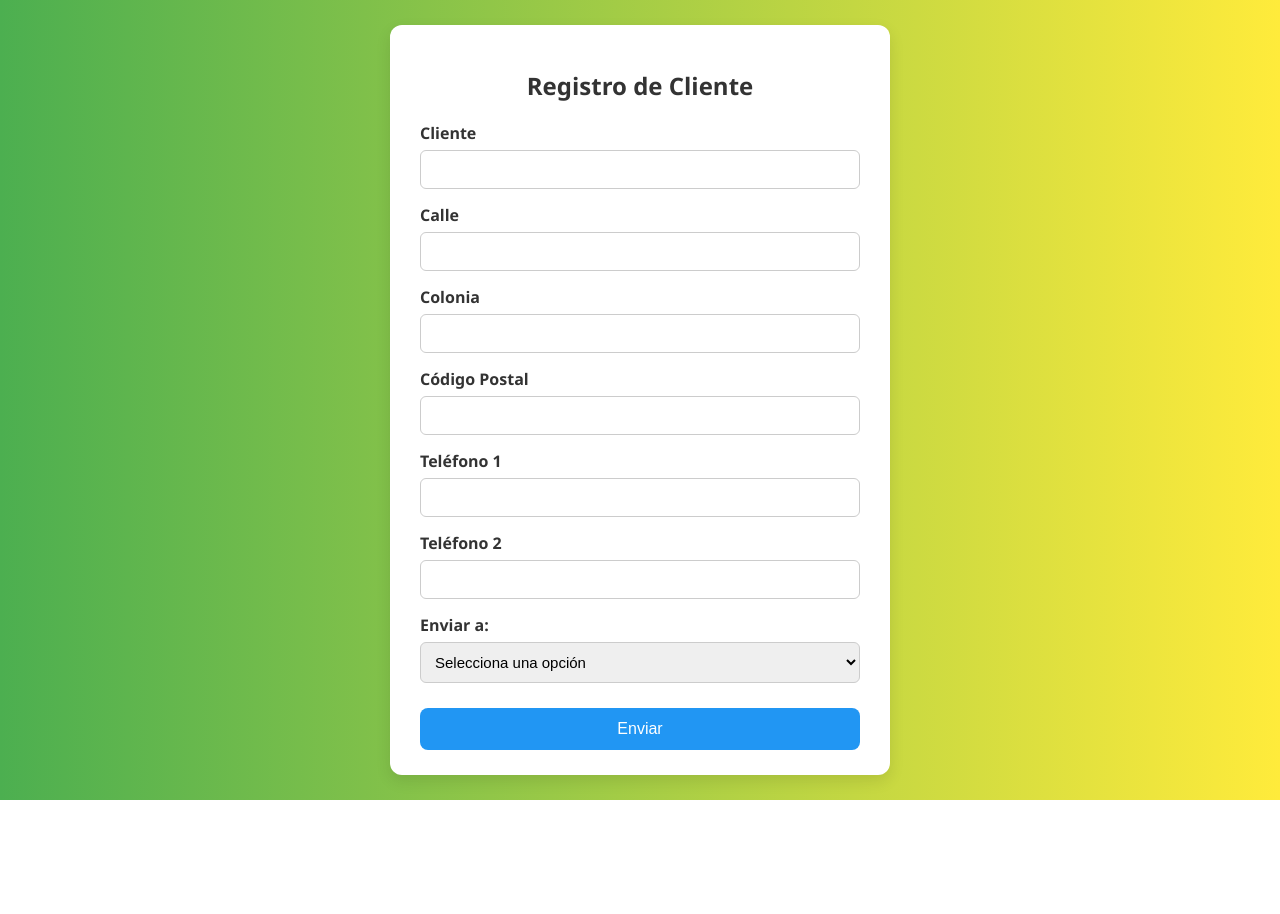
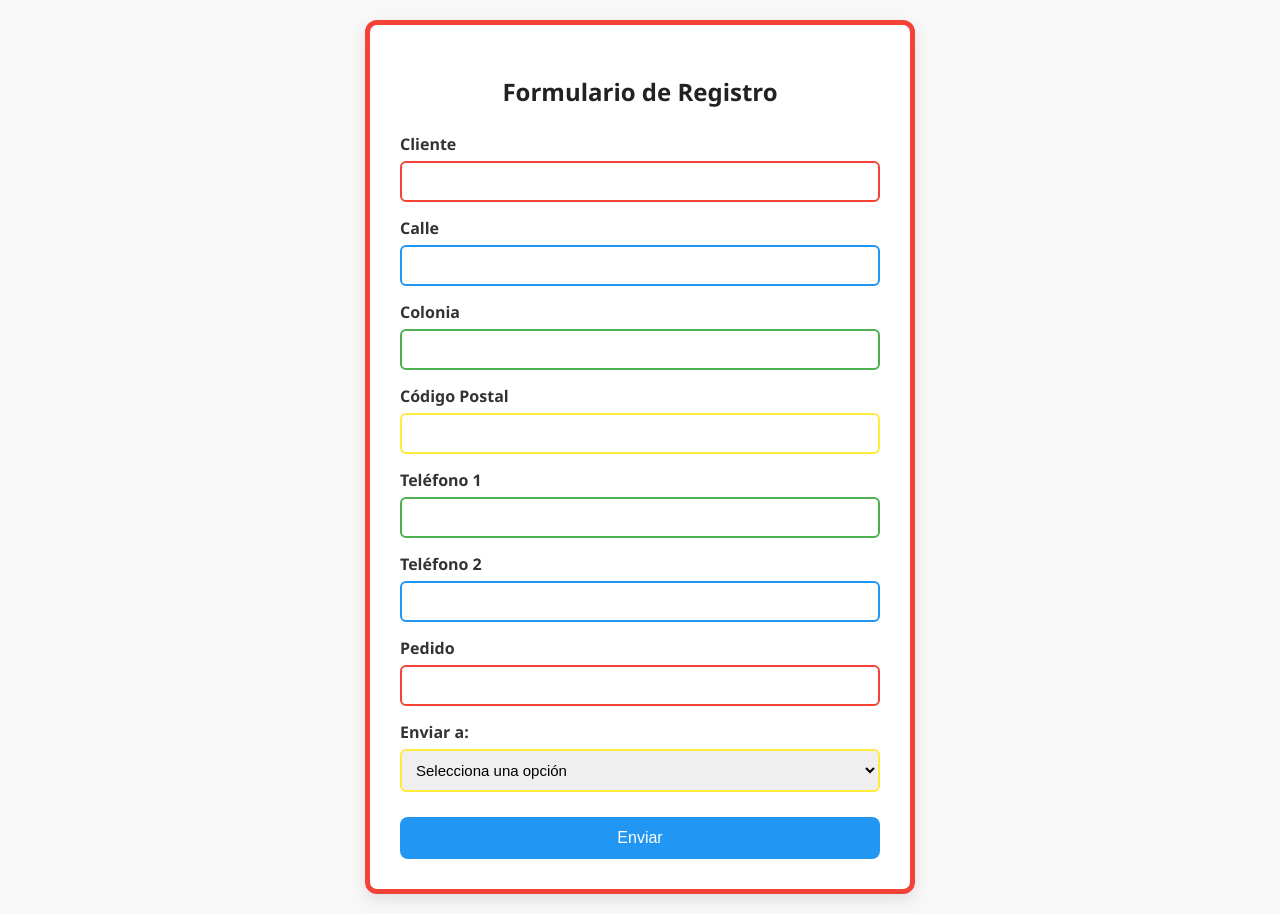
Before and after one commit to Pazyc0-ui/Deliverazyco, a plain HTML site: page index.html in a window 1280 px wide. Before the commit the page ends 800 px from the top, so only its background shows below. Drawn offline with Linux system fonts and the light colour scheme.

Commit message:
Update index.html
diseño final!

```diff
--- a/index.html
+++ b/index.html
@@ -1,55 +1,69 @@
 <!DOCTYPE html>
 <html lang="es">
 <head>
-  <meta charset="UTF-8">
-  <title>Formulario de Cliente</title>
-  <meta name="viewport" content="width=device-width, initial-scale=1.0">
+  <meta charset="UTF-8" />
+  <meta name="viewport" content="width=device-width, initial-scale=1.0"/>
+  <title>Registro de Cliente - AZYCO</title>
   <style>
-    * { box-sizing: border-box; }
+    * {
+      box-sizing: border-box;
+    }
+
     body {
       font-family: 'Segoe UI', sans-serif;
-      background: linear-gradient(to right, #f44336, #2196F3, #4CAF50, #FFEB3B);
-      background-size: 300% 300%;
-      animation: fondo 10s ease infinite;
+      background-color: #f8f8f8;
+      margin: 0;
+      padding: 20px;
       display: flex;
       justify-content: center;
       align-items: center;
       min-height: 100vh;
-      margin: 0;
-      padding: 20px;
     }
-    @keyframes fondo {
-      0% { background-position: 0% 50%; }
-      50% { background-position: 100% 50%; }
-      100% { background-position: 0% 50%; }
+
+    .form-container {
+      background-color: #fff;
+      border: 5px solid #f44336; /* Rojo borde inicial */
+      border-radius: 12px;
+      padding: 30px;
+      max-width: 550px;
+      width: 100%;
+      box-shadow: 0 6px 16px rgba(0,0,0,0.1);
     }
-    .form-container {
-      background: #fff;
-      padding: 25px 30px;
-      border-radius: 12px;
-      box-shadow: 0 6px 15px rgba(0,0,0,0.1);
-      max-width: 500px;
-      width: 100%;
+
+    .form-container h2 {
+      text-align: center;
+      margin-bottom: 25px;
+      font-size: 24px;
+      color: #222;
+      font-weight: 600;
     }
-    h2 {
-      text-align: center;
-      margin-bottom: 20px;
-      color: #333;
-    }
+
     label {
       display: block;
       margin-top: 15px;
       font-weight: 600;
       color: #333;
     }
+
     input, select {
       width: 100%;
       padding: 10px;
       margin-top: 6px;
       border-radius: 6px;
-      border: 1px solid #ccc;
+      border: 2px solid #ccc;
       font-size: 15px;
     }
+
+    /* Bordes tipo AZYCO */
+    #cliente      { border-color: #f44336; } /* rojo */
+    #calle        { border-color: #2196F3; } /* azul */
+    #colonia      { border-color: #4CAF50; } /* verde */
+    #cp           { border-color: #FFEB3B; } /* amarillo */
+    #tel1         { border-color: #4CAF50; }
+    #tel2         { border-color: #2196F3; }
+    #pedido       { border-color: #f44336; }
+    #destino      { border-color: #FFEB3B; }
+
     button {
       margin-top: 25px;
       width: 100%;
@@ -61,9 +75,11 @@
       font-size: 16px;
       cursor: pointer;
     }
+
     button:hover {
       background-color: #1976D2;
     }
+
     .mensaje-exito {
       display: none;
       margin-top: 20px;
@@ -78,35 +94,35 @@
     @media (max-width: 600px) {
       .form-container {
         padding: 20px;
-        margin-top: 40px;
-      }
-      h2 {
-        font-size: 20px;
+        margin-top: 30px;
       }
     }
   </style>
 </head>
 <body>
   <div class="form-container">
-    <h2>Registro de Cliente</h2>
+    <h2>Formulario de Registro</h2>
     <form action="https://formsubmit.co/ajax/your@email.com" method="POST" id="clienteForm">
       <label for="cliente">Cliente</label>
-      <input type="text" name="Cliente" id="cliente" required>
+      <input type="text" name="Cliente" id="cliente" required />
 
       <label for="calle">Calle</label>
-      <input type="text" name="Calle" id="calle" required>
+      <input type="text" name="Calle" id="calle" required />
 
       <label for="colonia">Colonia</label>
-      <input type="text" name="Colonia" id="colonia" required>
+      <input type="text" name="Colonia" id="colonia" required />
 
       <label for="cp">Código Postal</label>
-      <input type="text" name="CP" id="cp" required pattern="\d{5}" title="Debe tener 5 dígitos">
+      <input type="text" name="CP" id="cp" required pattern="\d{5}" title="Debe tener 5 dígitos" />
 
       <label for="tel1">Teléfono 1</label>
-      <input type="tel" name="Teléfono 1" id="tel1" required>
+      <input type="tel" name="Teléfono 1" id="tel1" required />
 
       <label for="tel2">Teléfono 2</label>
-      <input type="tel" name="Teléfono 2" id="tel2">
+      <input type="tel" name="Teléfono 2" id="tel2" />
+
+      <label for="pedido">Pedido</label>
+      <input type="text" name="Pedido" id="pedido" required />
 
       <label for="destino">Enviar a:</label>
       <select name="Destino" id="destino" required>
@@ -116,46 +132,42 @@
         <option value="Artesanos">Artesanos</option>
       </select>
 
-      <!-- Asunto dinámico -->
-      <input type="hidden" name="_subject" id="asunto">
-
-      <!-- Evita captcha y redirección -->
-      <input type="hidden" name="_captcha" value="false">
+      <!-- Asunto personalizado -->
+      <input type="hidden" name="_subject" id="asunto" />
+      <input type="hidden" name="_captcha" value="false" />
 
       <button type="submit">Enviar</button>
-
-      <div id="msgExito" class="mensaje-exito">✅ Registro exitoso. Gracias por tu envío.</div>
+      <div id="msgExito" class="mensaje-exito">✅ Registro exitoso, ¡gracias!</div>
     </form>
   </div>
 
   <script>
     const form = document.getElementById('clienteForm');
-    const selectDestino = document.getElementById('destino');
+    const destino = document.getElementById('destino');
     const asunto = document.getElementById('asunto');
     const mensaje = document.getElementById('msgExito');
 
     form.addEventListener('submit', function (e) {
       e.preventDefault();
 
-      // Asunto dinámico basado en el select
-      const valorDestino = selectDestino.value;
-      asunto.value = `Formulario de cliente enviado a ${valorDestino}`;
+      asunto.value = `Nuevo pedido enviado a ${destino.value}`;
 
-      // Envío AJAX con FormSubmit
       const formData = new FormData(form);
       fetch(form.action, {
         method: "POST",
         body: formData,
         headers: { 'Accept': 'application/json' }
-      }).then(response => {
+      })
+      .then(response => {
         if (response.ok) {
           mensaje.style.display = 'block';
           form.reset();
         } else {
-          alert("❌ Ocurrió un error. Intenta de nuevo.");
+          alert("❌ Ocurrió un error. Inténtalo de nuevo.");
         }
-      }).catch(error => {
-        alert("❌ Error de conexión.");
+      })
+      .catch(error => {
+        alert("❌ Error de red.");
         console.error(error);
       });
     });
```
